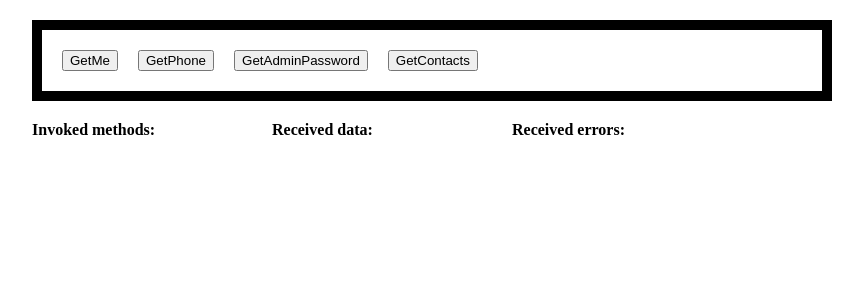
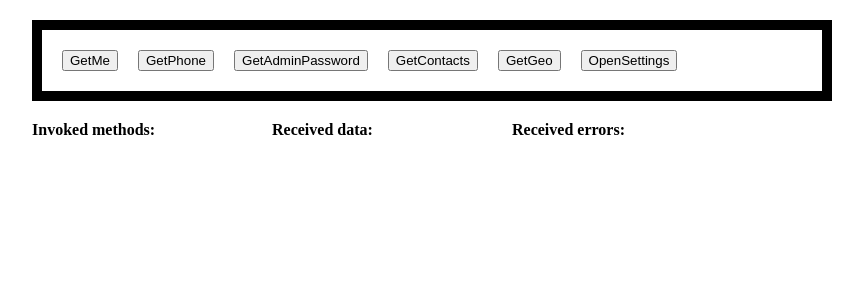
Before and after one commit to lgordey/lgordey.github.io, a Next.js app: page /test in a window 1280 px wide. Shown: the top 300 px of the page, without its empty margins (208-1071 px from the left). Built offline with nearby package versions, Linux system fonts and the light colour scheme.

Commit message:
Add geo/setttings test

```diff
--- a/package.json
+++ b/package.json
@@ -22,7 +22,7 @@
   },
   "homepage": "https://github.com/lgordey/lgordey.github.io#readme",
   "dependencies": {
-    "@btsd/aitu-bridge": "^0.1.21",
+    "@btsd/aitu-bridge": "^0.1.24",
     "@svgr/webpack": "^4.3.3",
     "@zeit/next-css": "^1.0.1",
     "next": "^9.1.1",
--- a/pages/test.js
+++ b/pages/test.js
@@ -23,7 +23,7 @@ function Test({ classes }) {
   const [receivedData, setReceivedData] = useState([]);
   const [receivedError, setReceivedError] = useState([]);
 
-  const handleMethod = async (methodName) => {
+  const handleInvokeMethod = async (methodName) => {
     setCalledMethods(prevArray => [...prevArray, methodName])
     try {
       const data = await aituBridge.invoke(methodName);
@@ -33,13 +33,25 @@ function Test({ classes }) {
     }
   }
 
+  const handleMethod = async (methodName) => {
+    setCalledMethods(prevArray => [...prevArray, methodName])
+    try {
+      const data = await aituBridge[metthodName]()
+      setReceivedData(prevArray => [...prevArray, JSON.stringify(data)])
+    } catch(e) {
+      setReceivedError(prevArray => [...prevArray, JSON.stringify(e)])
+    }
+  }
+
   return (
     <div className={classes.testWrapper}>
       <div className={classes.btnWrapper}>
-        <button onClick={() => handleMethod('GetMe')}>GetMe</button>
-        <button onClick={() => handleMethod('GetPhone')}>GetPhone</button>
-        <button onClick={() => handleMethod('GetAdminPassword')}>GetAdminPassword</button>
-        <button onClick={() => handleMethod('GetContacts')}>GetContacts</button>
+        <button onClick={() => handleInvokeMethod('GetMe')}>GetMe</button>
+        <button onClick={() => handleInvokeMethod('GetPhone')}>GetPhone</button>
+        <button onClick={() => handleInvokeMethod('GetAdminPassword')}>GetAdminPassword</button>
+        <button onClick={() => handleInvokeMethod('GetContacts')}>GetContacts</button>
+        <button onClick={() => handleMethod('GetGeo')}>GetGeo</button>
+        <button onClick={() => handleMethod('OpenSettings')}>OpenSettings</button>
       </div>
       <div style={{ marginTop: 20, display: 'flex' }}>
         <div style={{ width: '30%' }}>
```
Also changed, not shown: 1 other file (tests, documents, lock files or other folders).
